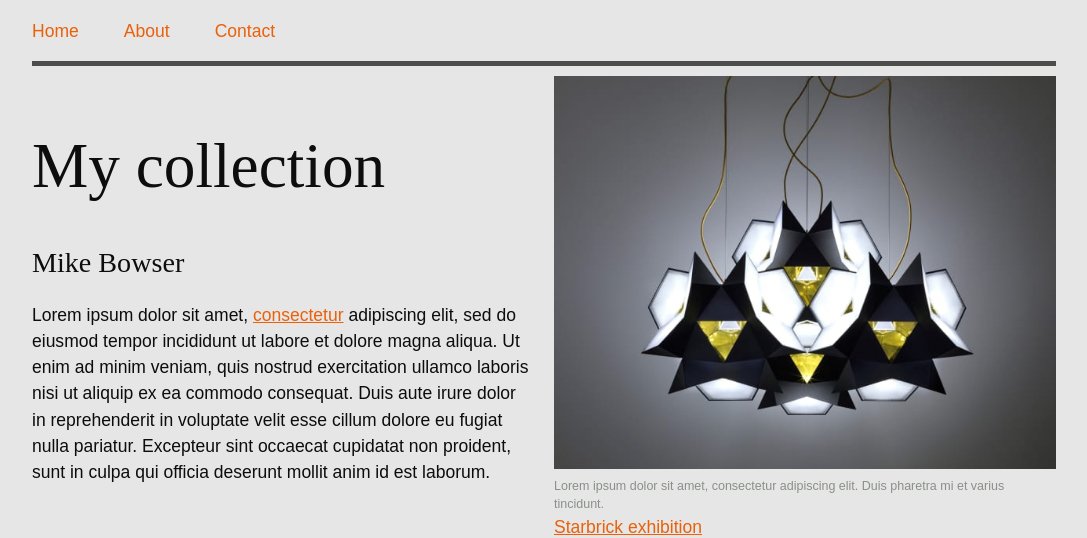
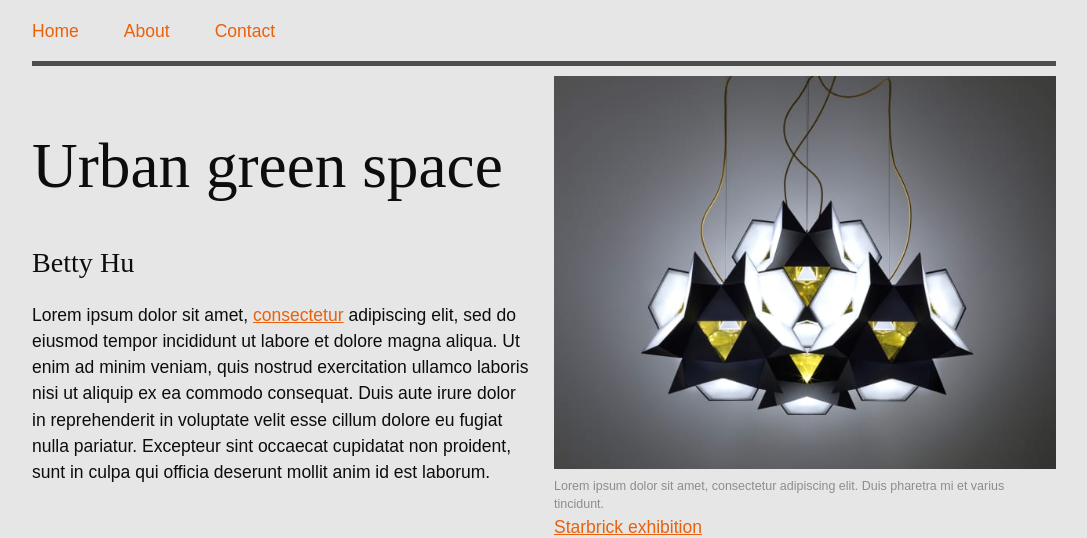
Before and after one commit to Bettyhqr/urban-green-space, a plain HTML site: page index.html in a window 1280 px wide. Shown: the top 538 px of the page, without its empty margins (96-1183 px from the left). Drawn offline with Linux system fonts and the light colour scheme; a web font is replaced by a local one.

Commit message:
up date index

```diff
--- a/index.html
+++ b/index.html
@@ -36,8 +36,8 @@
   <main>
   <section class="grid-container col-2">
     <div>
-      <h1>My collection</h1>
-      <h3>Mike Bowser</h3>
+      <h1>Urban green space</h1>
+      <h3>Betty Hu</h3>
       <p>
         Lorem ipsum dolor sit amet, <a href="#">consectetur</a> adipiscing elit,
         sed do eiusmod tempor incididunt ut labore et dolore magna aliqua. Ut
```
